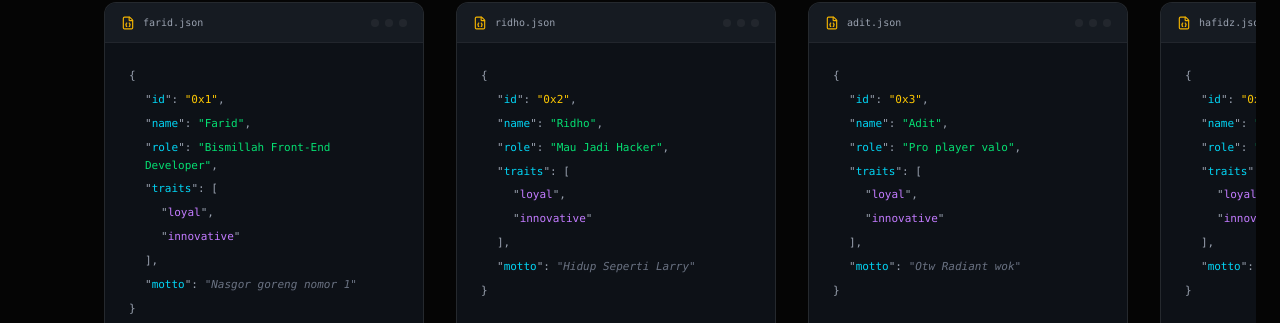
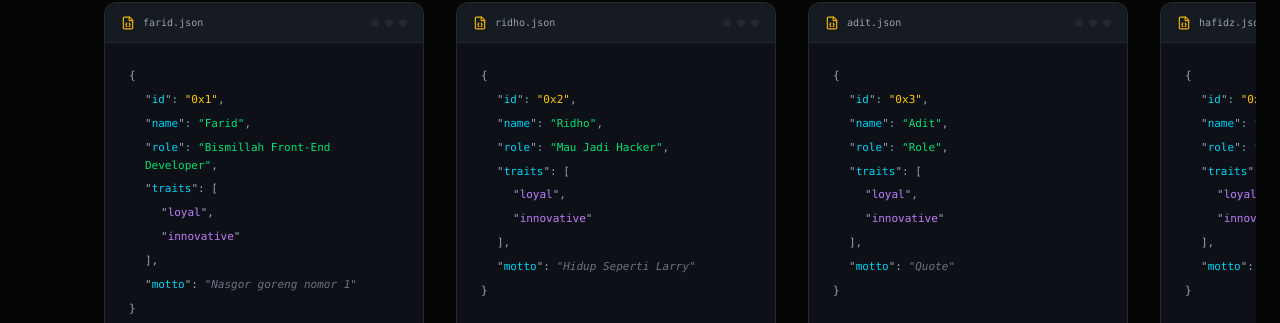
Before and after one commit to zann06/GradCircle, a React (Vite) app: page / in a window 1280 px wide. Shown: the part 2277-2600 px from the top of the page. Built offline with nearby package versions, Linux system fonts and the light colour scheme.

Commit message:
Update logic foto dan tambah assets

```diff
--- a/src/App.jsx
+++ b/src/App.jsx
@@ -331,13 +331,13 @@ export default function App() {
   const members = [
     { name: "Farid", role: "Bismillah Front-End Developer", quote: "Nasgor goreng nomor 1", img: FaridImg},
     { name: "Ridho", role: "Mau Jadi Hacker", quote: "Hidup Seperti Larry", img: RidhoImg },
-    { name: "Adit", role: "Pro player valo", quote: "Otw Radiant wok", img: AryoImg },
+    { name: "Adit", role: "Role", quote: "Quote", img: "https://images.unsplash.com/photo-1527980965255-d3b416303d12?w=400&h=400&fit=crop" },
     { name: "Hafidz", role: "Role", quote: "Quote", img: "https://images.unsplash.com/photo-1472099645785-5658abf4ff4e?w=400&h=400&fit=crop" },
     { name: "Richard", role: "Role", quote: "Quote", img: "https://images.unsplash.com/photo-1519345182560-3f2917c472ef?w=400&h=400&fit=crop" },
     { name: "Syahrul", role: "Role", quote: "Quote", img: "https://images.unsplash.com/photo-1501196354995-cbb51c65aaea?w=400&h=400&fit=crop" },
     { name: "Syahid", role: "Role", quote: "Quote", img: "https://images.unsplash.com/photo-1531427186611-ecfd6d936c79?w=400&h=400&fit=crop" },
     { name: "Syehab", role: "Role", quote: "Quote", img: "https://images.unsplash.com/photo-1513956589380-bad6acb9b9d4?w=400&h=400&fit=crop" },
-    { name: "Aryo", role: "Role", quote: "Quote", img: "https://images.unsplash.com/photo-1527980965255-d3b416303d12?w=400&h=400&fit=crop" },
+    { name: "Aryo", role: "Pro player valo", quote: "Otw Radiant wok", img: AryoImg },
     { name: "Fayas", role: "Role", quote: "Quote", img: "https://images.unsplash.com/photo-1506803682981-6e718a9dd3ee?w=400&h=400&fit=crop" },
     { name: "Faiz", role: "Role", quote: "Quote", img: "https://images.unsplash.com/photo-1539571696357-5a69c17a67c6?w=400&h=400&fit=crop" },
     { name: "Asep", role: "Role", quote: "Quote", img: "https://images.unsplash.com/photo-1542909168-82c3e7fdca5c?w=400&h=400&fit=crop" },
```
